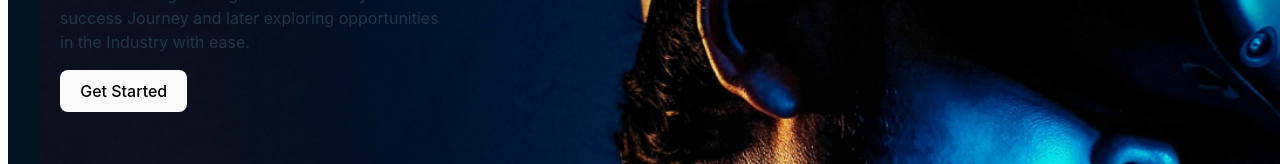
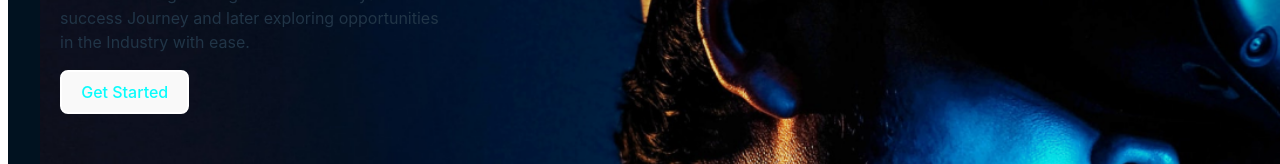
Before and after one commit to PsammystPrime/Electrical-Engineering-Course-App, a React (Vite) app in the folder learn/: page / in a window 1280 px wide. Shown: the part 604-768 px from the top of the page. Built offline with nearby package versions, Linux system fonts and the light colour scheme.

Commit message:
update get started button color

```diff
--- a/learn/src/App.css
+++ b/learn/src/App.css
@@ -41,6 +41,10 @@ main {
   background-size: cover;
   min-height: 150vh;
   min-width: 100vw;
+}
+.getStarted {
+  border: 2px solid #ffffff;
+  color: rgb(9, 252, 252);
 }
 .intro {
   text-align: left;
```
